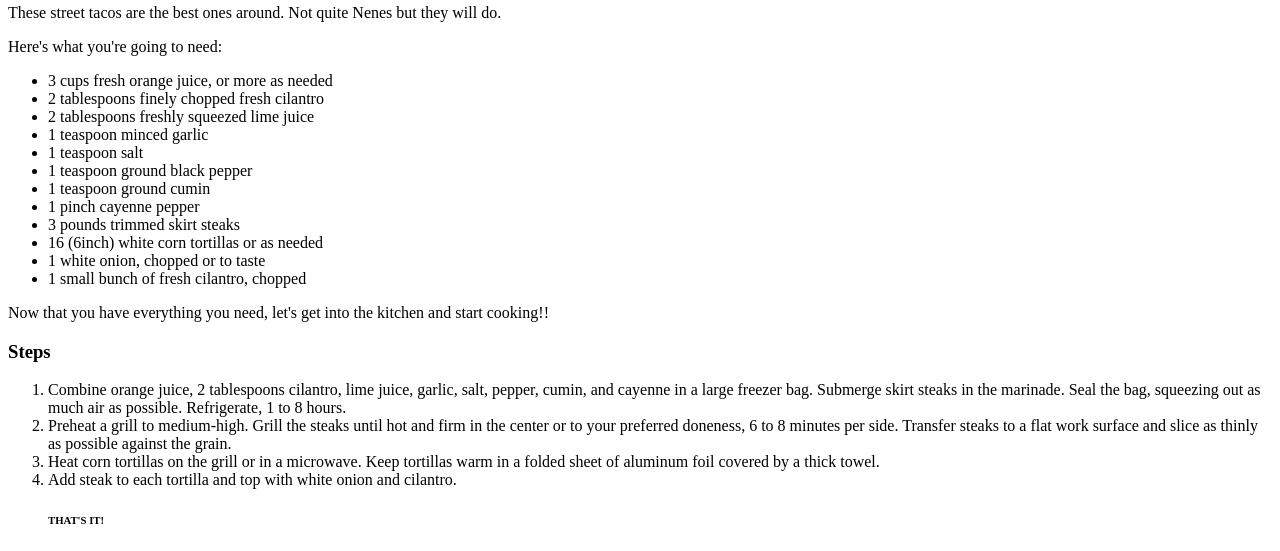
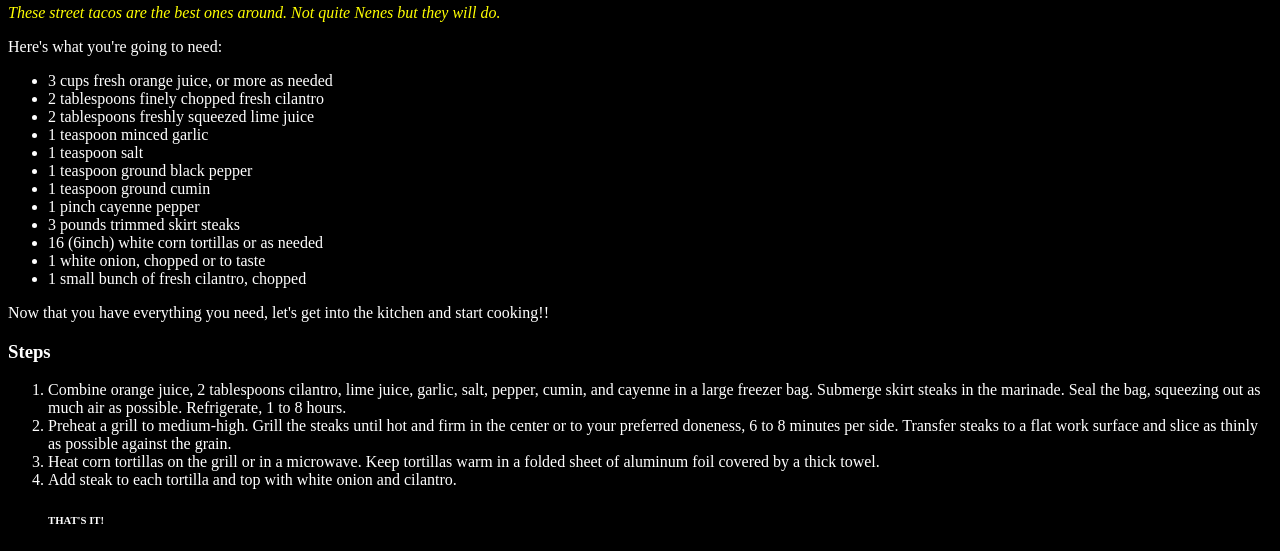
Before and after one commit to ChordSlinger/odin-recipes, a plain HTML site: page recipes/tacos.html in a window 1280 px wide. Shown: the part 396-947 px from the top of the page. Drawn offline with Linux system fonts and the light colour scheme.

Commit message:
CSS Exercise Update personal website with css

```diff
--- a/recipes/tacos.html
+++ b/recipes/tacos.html
@@ -3,6 +3,7 @@
     <head>
         <meta charset="UTF-8">
           <title>Street Tacos of Doom</title>
+          <link rel="stylesheet" href="../style.css">
 
     </head>
 
@@ -10,7 +11,7 @@
 
         <h1>Street Tacos of Doom</h1>
         <img src="https://lh3.googleusercontent.com/jTPaQCEsNrWbMenLc-sK3D7SjZ1DmqzydusCUZGdk3W1sF9QwZ8I0Cw9ydLN36MLr7qkS0sxUZoSNSseuEhT=s640-c-rj-v1-e365" alt="street tacos with corn tortillas, ground beef, cilantro and onion">
-        <p>These street tacos are the best ones around. Not quite Nenes but they will do.</p>
+        <p><div class="description-text">These street tacos are the best ones around. Not quite Nenes but they will do.</p></div>
 
         <p>Here's what you're going to need:</p>
         <ul>
--- /dev/null
+++ b/style.css
@@ -0,0 +1,9 @@
+body {
+  background-color: black;
+  color: white;
+}
+
+.description-text {
+  color: yellow;
+  font-style: italic;
+}
```
Also changed, not shown: index.html (+2 -1 lines), recipes/pancakes.html (+2 -1 lines), recipes/sushi.html (+2 -1 lines), 1 other file.
